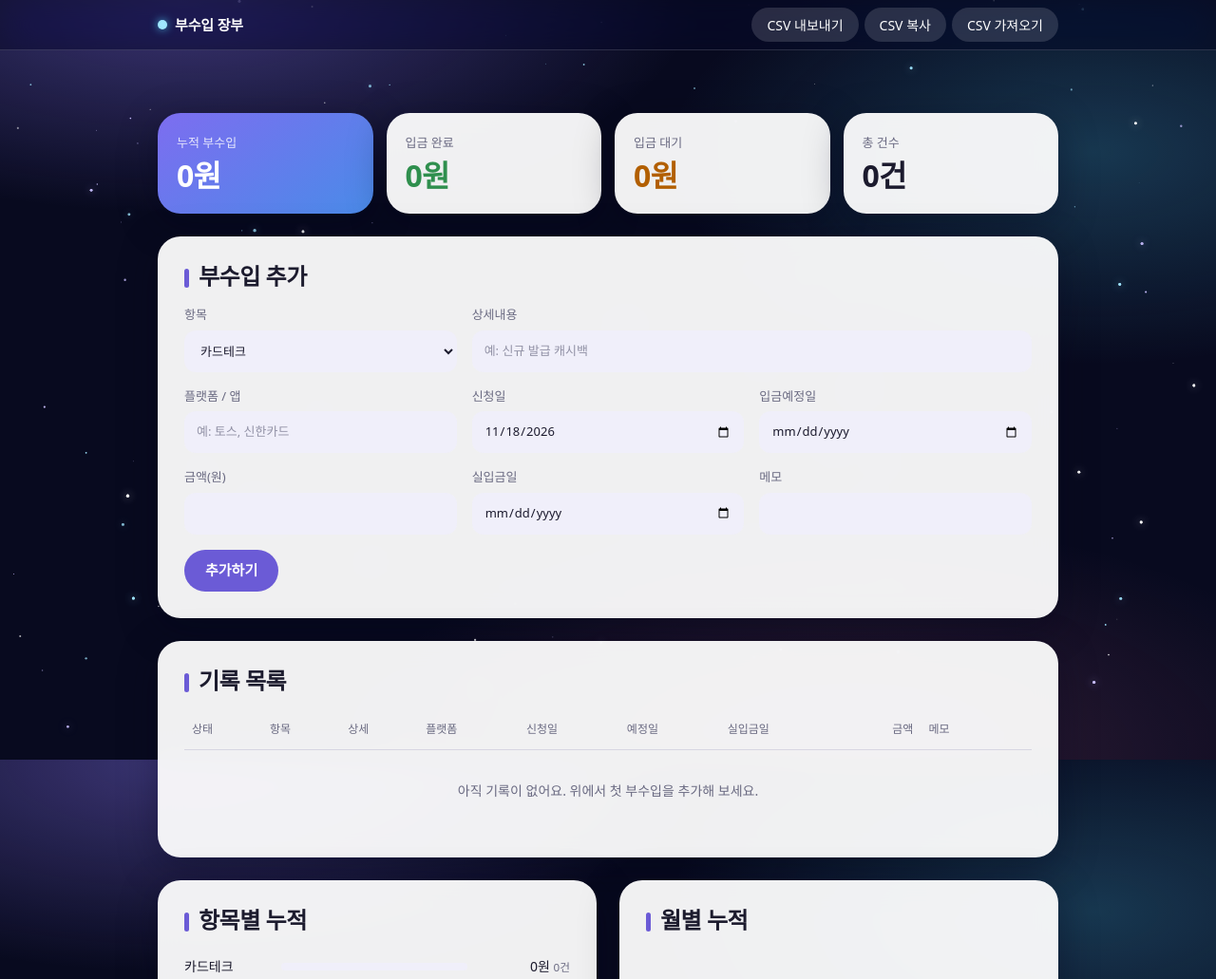
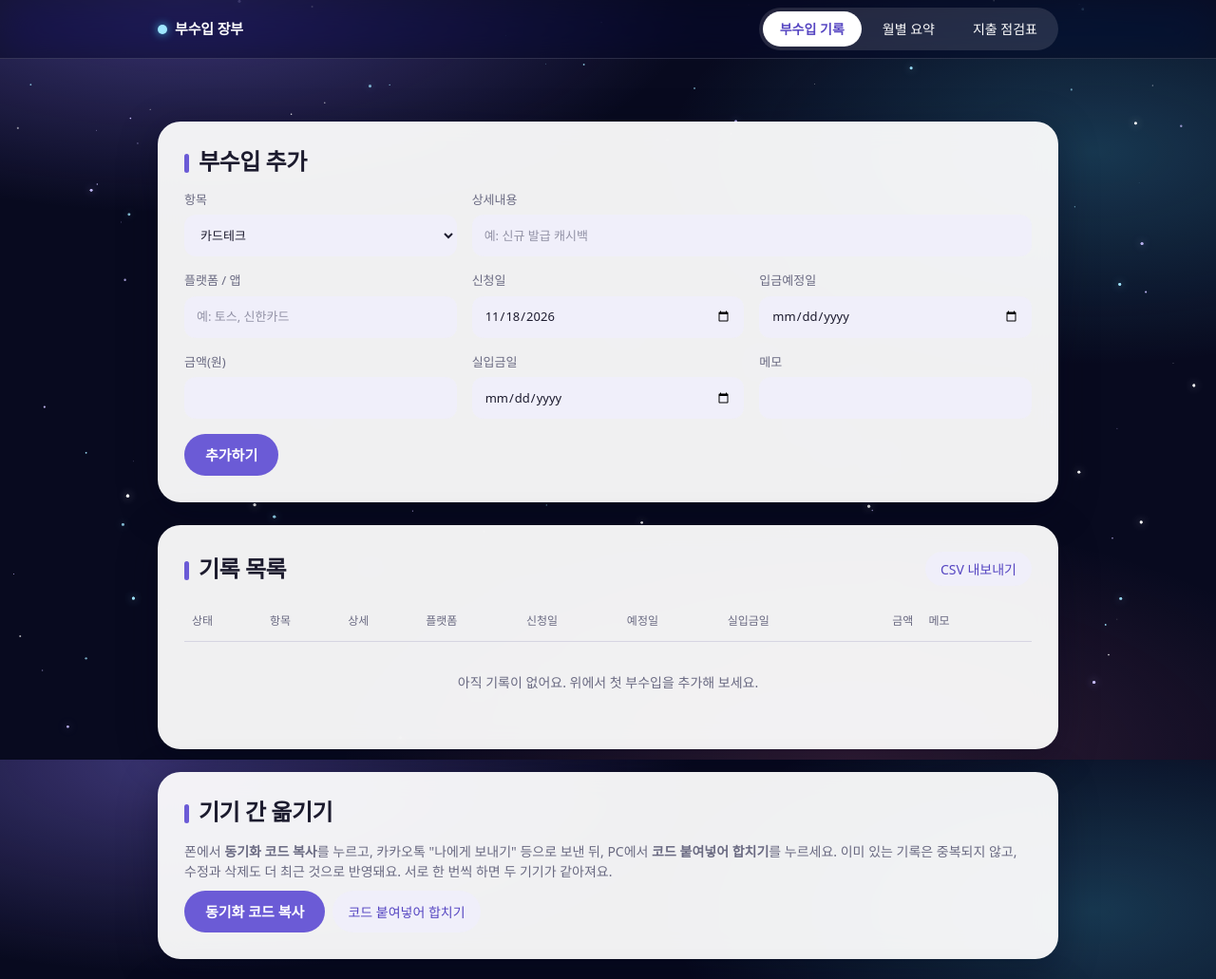
Before and after one commit to khyeon0523-sudo/First-repo, a plain HTML site: page budget/index.html in a window 1280 px wide. Shown: the top 1031 px of the page at 95% size. Drawn offline with Linux system fonts and the light colour scheme.

Commit message:
상단 탭 3개(부수입 기록 / 월별 요약 / 지출 점검표) 구조로 변경
Co-Authored-By: Claude Sonnet 5.5 <noreply@anthropic.com>
Claude-Session: https://claude.ai/code/session_015Y8ZLiZJVmvFQZ7ii2kCT9

```diff
--- a/budget/index.html
+++ b/budget/index.html
@@ -93,6 +93,16 @@ dialog::backdrop{background:rgba(0,0,0,.4);-webkit-backdrop-filter:blur(6px);bac
 .nav .btn:hover{background:rgba(255,255,255,.24);filter:none}
 .msg{color:rgba(255,255,255,.78)}
 section,.tile{-webkit-backdrop-filter:blur(14px);backdrop-filter:blur(14px);box-shadow:0 10px 40px rgba(4,5,25,.35)}
+.tabs{display:flex;gap:4px;background:rgba(255,255,255,.12);padding:4px;border-radius:980px}
+.tab{border:0;background:transparent;color:#fff;border-radius:980px;padding:8px 18px;cursor:pointer;font-weight:500;min-height:36px;font-size:14px;white-space:nowrap}
+.tab:hover{background:rgba(255,255,255,.14)}
+.tab.active{background:#fff;color:var(--accent-text);font-weight:700}
+.tab:focus-visible{outline:3px solid rgba(255,255,255,.7);outline-offset:2px}
+.view{display:flex;flex-direction:column;gap:24px}
+.view[hidden]{display:none}
+.listhead{display:flex;justify-content:space-between;align-items:center;gap:8px;margin-bottom:16px}
+.listhead h2{margin:0}
+@media (max-width:720px){.tabs{width:100%}.tab{flex:1;padding:8px 6px}}
 textarea.big{min-height:120px;font-family:monospace;font-size:12px}
 @media (max-width:720px){
   section{padding:20px;border-radius:20px}
@@ -106,17 +116,16 @@ textarea.big{min-height:120px;font-family:monospace;font-size:12px}
 </head>
 <body>
 <canvas id="stars" aria-hidden="true"></canvas>
-<nav class="nav"><div class="nav-in"><span class="brand">부수입 장부</span><div class="tools">
-      <button class="btn" id="btnExport" type="button">CSV 내보내기</button>
-      <button class="btn" id="btnCopy" type="button">CSV 복사</button>
-      <button class="btn" id="btnImport" type="button">CSV 가져오기</button>
-      <input type="file" id="fileIn" accept=".csv,text/csv" hidden>
-    </div></div></nav>
+<nav class="nav"><div class="nav-in"><span class="brand">부수입 장부</span>
+  <div class="tabs" role="tablist" aria-label="화면 선택">
+    <button class="tab active" type="button" role="tab" aria-selected="true" data-v="log">부수입 기록</button>
+    <button class="tab" type="button" role="tab" aria-selected="false" data-v="summary">월별 요약</button>
+    <button class="tab" type="button" role="tab" aria-selected="false" data-v="check">지출 점검표</button>
+  </div></div></nav>
 <div class="wrap">
   <div class="msg" id="msg" role="status"></div>
 
-  <div class="tiles" id="tiles"></div>
-
+  <div class="view" id="view-log">
   <section>
     <h2 id="formTitle">부수입 추가</h2>
     <form id="f">
@@ -136,18 +145,45 @@ textarea.big{min-height:120px;font-family:monospace;font-size:12px}
   </section>
 
   <section>
-    <h2>기록 목록</h2>
+    <div class="listhead"><h2>기록 목록</h2><button class="btn" id="btnExport" type="button">CSV 내보내기</button></div>
     <div class="scroll"><table>
       <thead><tr><th>상태</th><th>항목</th><th>상세</th><th>플랫폼</th><th>신청일</th><th>예정일</th><th>실입금일</th><th class="num">금액</th><th>메모</th><th></th></tr></thead>
       <tbody id="rows"></tbody>
     </table></div>
   </section>
 
+  <section>
+    <h2>기기 간 옮기기</h2>
+    <p class="sub">폰에서 <b>동기화 코드 복사</b>를 누르고, 카카오톡 "나에게 보내기" 등으로 보낸 뒤, PC에서 <b>코드 붙여넣어 합치기</b>를 누르세요. 이미 있는 기록은 중복되지 않고, 수정과 삭제도 더 최근 것으로 반영돼요. 서로 한 번씩 하면 두 기기가 같아져요.</p>
+    <div class="row" style="margin-top:10px">
+      <button class="btn primary" id="btnCode" type="button">동기화 코드 복사</button>
+      <button class="btn" id="btnPaste" type="button">코드 붙여넣어 합치기</button>
+    </div>
+  </section>
+
+  <section>
+    <h2>데이터 관리</h2>
+    <p class="sub">브라우저 기록이나 사이트 데이터를 지우면 기록도 함께 사라집니다. 가끔 CSV로 백업하세요.</p>
+    <div class="row" style="margin-top:10px">
+      <button class="btn" id="btnCopy" type="button">CSV 복사</button>
+      <button class="btn" id="btnImport" type="button">CSV 가져오기</button>
+      <input type="file" id="fileIn" accept=".csv,text/csv" hidden>
+      <button class="btn danger" id="btnWipe" type="button">전체 삭제</button>
+    </div>
+  </section>
+  </div>
+
+  <div class="view" id="view-summary" hidden>
+  <div class="tiles" id="tiles"></div>
+
   <div class="two">
     <section><h2>항목별 누적</h2><div id="byCat"></div></section>
     <section><h2>월별 누적</h2><div id="byMonth"></div></section>
   </div>
 
+  </div>
+
+  <div class="view" id="view-check" hidden>
   <section>
     <h2>데일리 지출 점검표</h2>
     <div class="week">
@@ -162,21 +198,7 @@ textarea.big{min-height:120px;font-family:monospace;font-size:12px}
     <div class="scroll"><table class="chk" id="chk" style="min-width:520px"></table></div>
     <label style="margin-top:12px">이번 주 한 줄 회고<input id="retro" maxlength="120" placeholder="이번 주 소비를 한 줄로 돌아보기"></label>
   </section>
-
-  <section>
-    <h2>기기 간 옮기기</h2>
-    <p class="sub">폰에서 <b>동기화 코드 복사</b>를 누르고, 카카오톡 "나에게 보내기" 등으로 보낸 뒤, PC에서 <b>코드 붙여넣어 합치기</b>를 누르세요. 이미 있는 기록은 중복되지 않고, 수정과 삭제도 더 최근 것으로 반영돼요. 서로 한 번씩 하면 두 기기가 같아져요.</p>
-    <div class="row" style="margin-top:10px">
-      <button class="btn primary" id="btnCode" type="button">동기화 코드 복사</button>
-      <button class="btn" id="btnPaste" type="button">코드 붙여넣어 합치기</button>
-    </div>
-  </section>
-
-  <section>
-    <h2>데이터 관리</h2>
-    <p class="sub">브라우저 기록이나 사이트 데이터를 지우면 기록도 함께 사라집니다. 가끔 CSV로 백업하세요.</p>
-    <div class="row" style="margin-top:10px"><button class="btn danger" id="btnWipe" type="button">전체 삭제</button></div>
-  </section>
+  </div>
 </div>
 
 <dialog id="dlg">
@@ -490,6 +512,24 @@ textarea.big{min-height:120px;font-family:monospace;font-size:12px}
       });
     });
   };
+
+  /* ---------- 상단 탭 3개 ---------- */
+  var VIEWS=['log','summary','check'];
+  function showView(v,keepScroll){
+    if(VIEWS.indexOf(v)<0)v='log';
+    VIEWS.forEach(function(k){
+      $('view-'+k).hidden=(k!==v);
+      var b=document.querySelector('.tab[data-v="'+k+'"]');
+      b.classList.toggle('active',k===v);b.setAttribute('aria-selected',k===v?'true':'false');
+    });
+    try{if(location.hash.slice(1)!==v)location.hash=v}catch(e){}
+    if(!keepScroll)window.scrollTo(0,0);
+  }
+  document.querySelector('.tabs').addEventListener('click',function(e){
+    var b=e.target.closest('.tab');if(b)showView(b.getAttribute('data-v'));
+  });
+  window.addEventListener('hashchange',function(){showView(location.hash.slice(1),true)});
+  showView(location.hash.slice(1),true);
   render();
 })();
 
```
